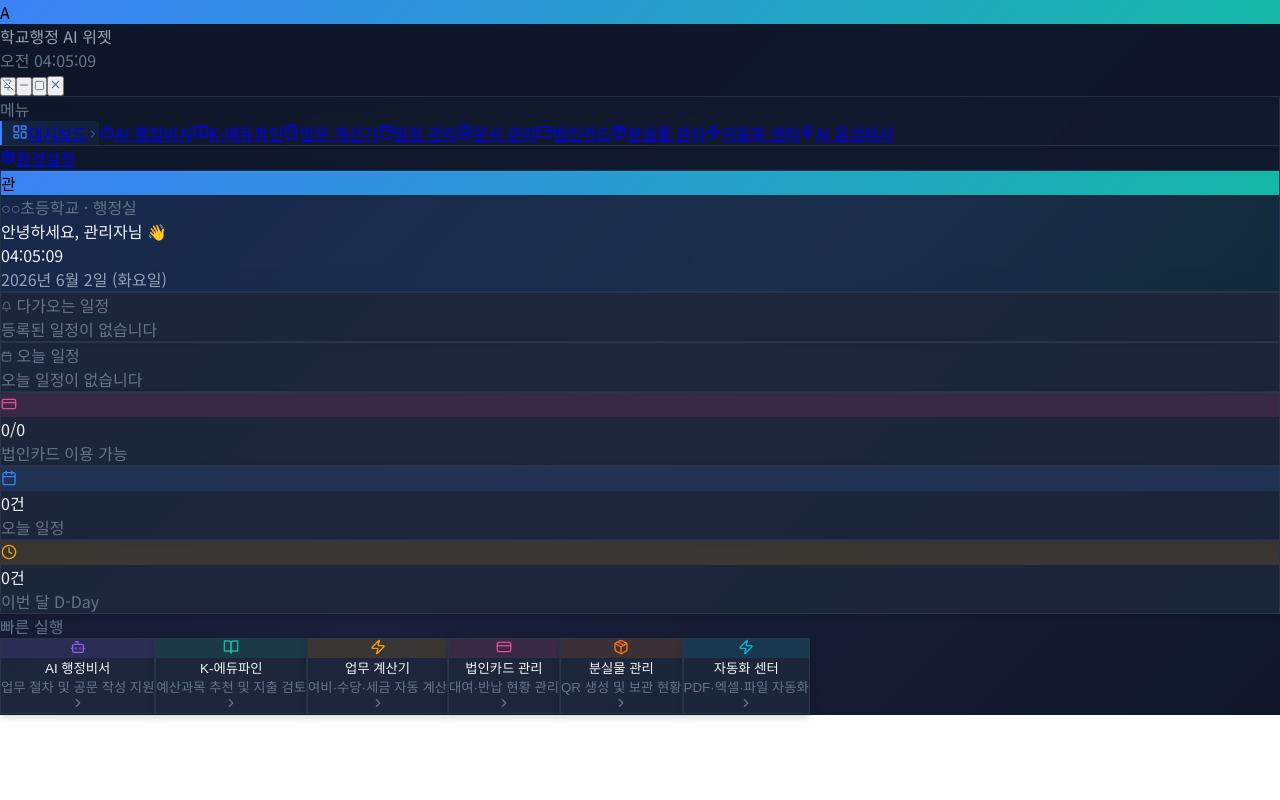
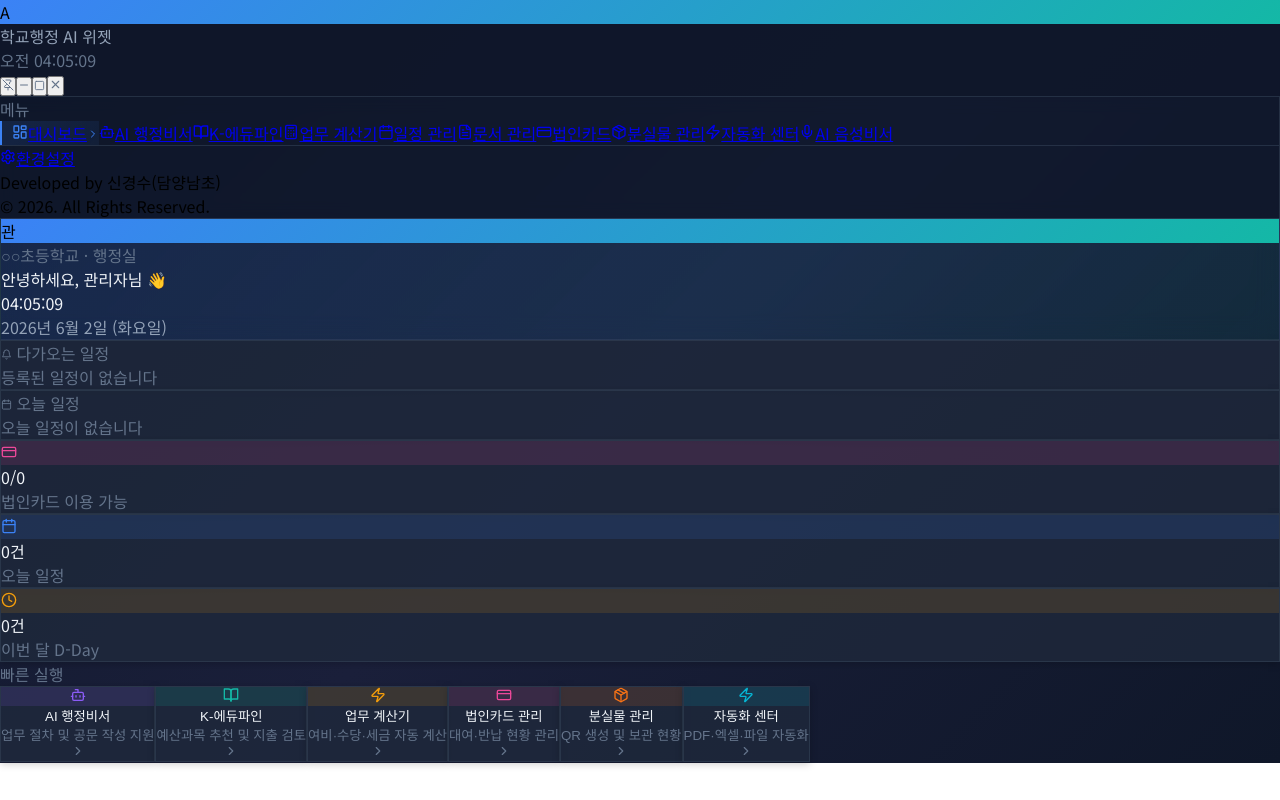
Before and after one commit to sksu123/widjet, a React (Vite) app in the folder src/renderer/: page / in a window 1280 px wide. Built offline with nearby package versions, Linux system fonts and the light colour scheme.

Commit message:
Add developer info and set github repo config

```diff
--- a/electron-builder.yml
+++ b/electron-builder.yml
@@ -41,5 +41,6 @@ nsis:
   language: 1042
 
 publish:
-  provider: generic
-  url: https://example.com/updates/
+  provider: github
+  owner: sksu123
+  repo: widjet
--- a/package.json
+++ b/package.json
@@ -19,6 +19,10 @@
     "widget"
   ],
   "author": "School Admin",
+  "repository": {
+    "type": "git",
+    "url": "https://github.com/sksu123/widjet.git"
+  },
   "license": "MIT",
   "dependencies": {
     "@electron-toolkit/tsconfig": "^2.0.0",
--- a/src/renderer/src/components/Sidebar/Sidebar.tsx
+++ b/src/renderer/src/components/Sidebar/Sidebar.tsx
@@ -82,6 +82,13 @@ export default function Sidebar() {
           <Settings size={16} />
           <span>환경설정</span>
         </NavLink>
+        <div className="mt-4 px-3 text-center">
+          <p className="text-[10px] text-slate-500 font-medium leading-relaxed">
+            Developed by 신경수(담양남초)
+            <br />
+            © 2026. All Rights Reserved.
+          </p>
+        </div>
       </div>
     </aside>
   )
```
